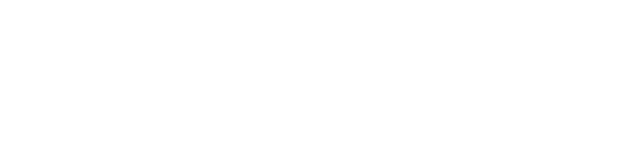
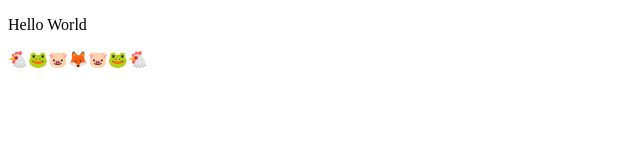
Before and after one commit to Bogunn/AppAc, a plain HTML site: page index.html in a window 1280 px wide. Shown: the whole page, without its empty margins (0-640 px from the left). Drawn offline with Linux system fonts and the light colour scheme.

Commit message:
completed practice doc

```diff
--- a/index.html
+++ b/index.html
@@ -4,9 +4,10 @@
     <meta charset="UTF-8">
     <meta http-equiv="X-UA-Compatible" content="IE=edge">
     <meta name="viewport" content="width=device-width, initial-scale=1.0">
-    <title>Document</title>
+    <title>Hello Doc</title>
 </head>
 <body>
-
+    <p>Hello World</p>
+    <p>🐔🐸🐷🦊🐷🐸🐔</p>
 </body>
 </html>
```
